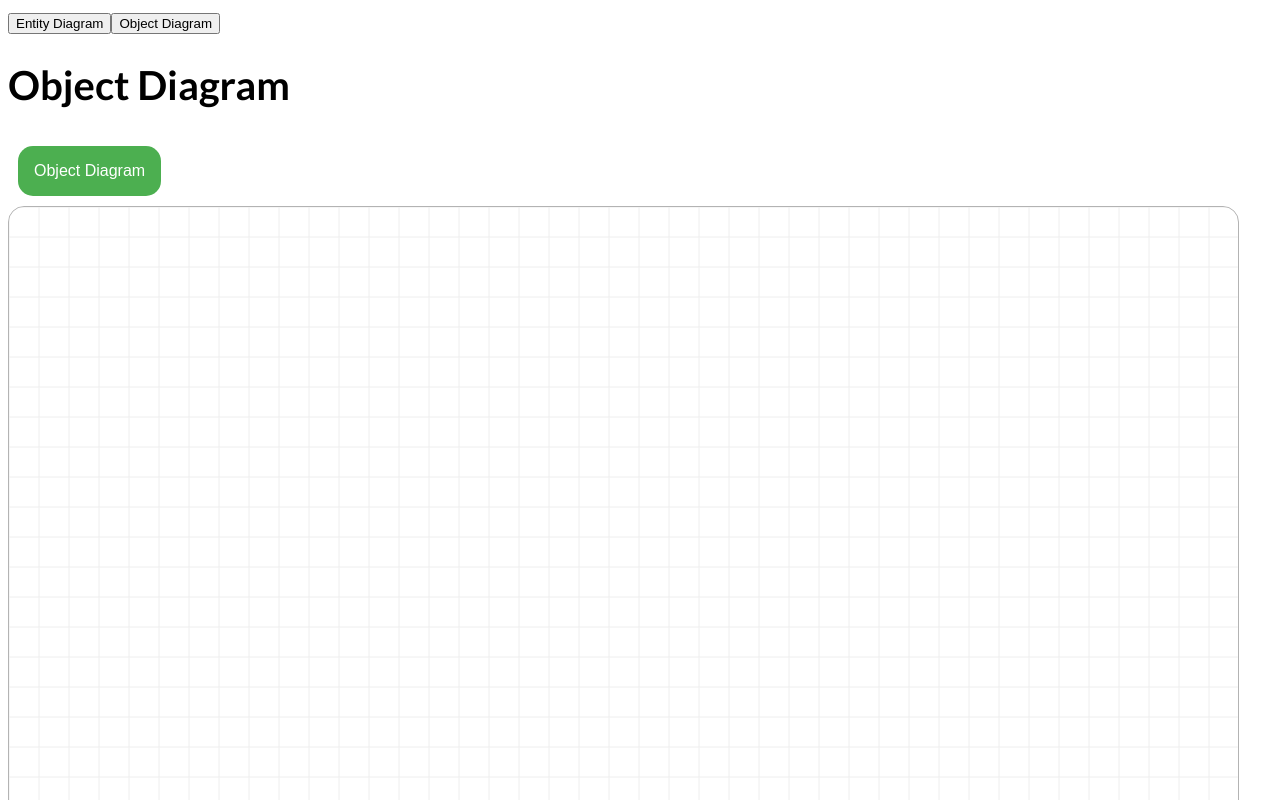
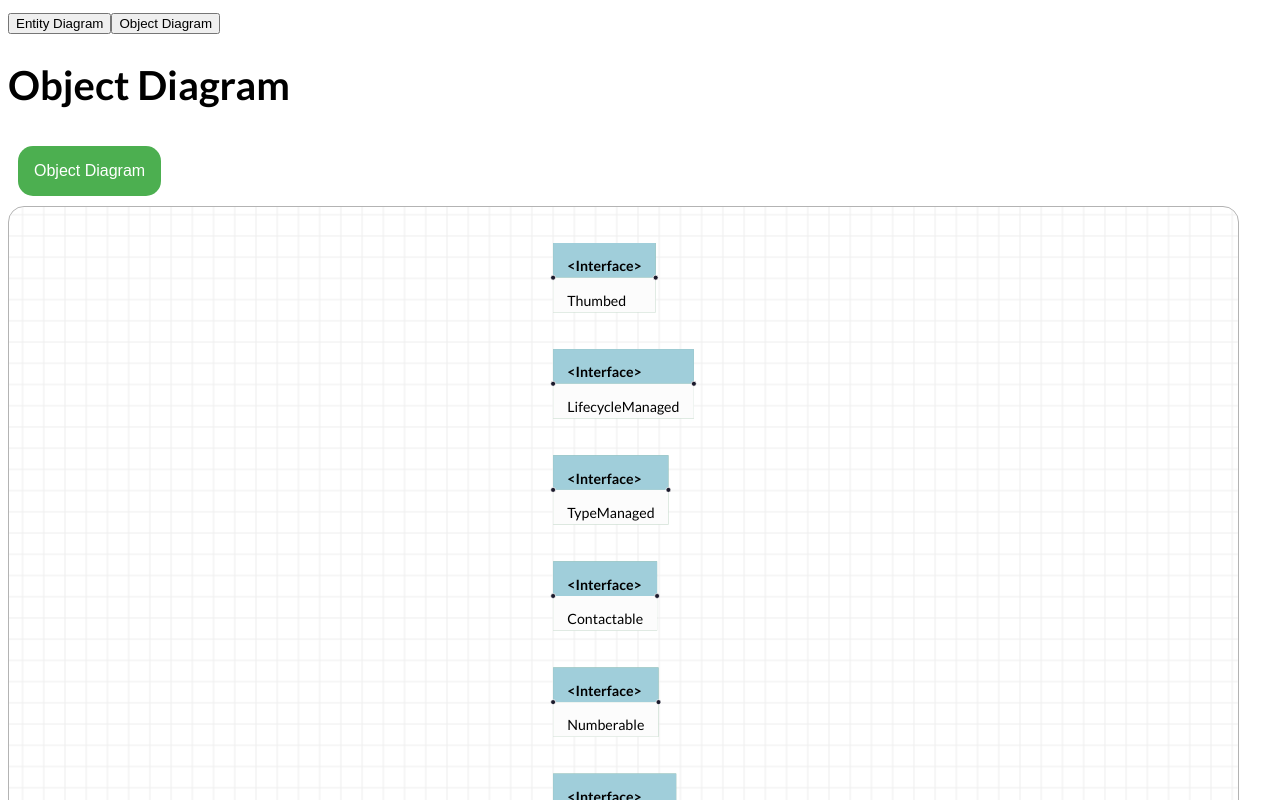
Before and after one commit to katappult/katappult-uml-viewer, a React (Vite) app: page / in a window 1280 px wide. Shown: the top 800 px of the page. Built offline with nearby package versions, Linux system fonts and the light colour scheme.

Commit message:
feat: add interface table on object tab diagram

```diff
--- a/src/components/DiagramComponent.jsx
+++ b/src/components/DiagramComponent.jsx
@@ -10,9 +10,13 @@ import {
     createEdgeOneToMany,
     createEdgeManyToMany,
     createEdgeOneToOne,
+    createInterfaceEdge,
 } from '../utils'
 import {useNodesState, useEdgesState} from '@xyflow/react'
 import {ReactFlowContainer} from './ReactFlowContainer'
+import {InterfaceTable} from './Interface/InterfaceTable'
+import {takeKnoers} from '../utils'
+import {createInterfaceNodesTable} from '../utils'
 
 export const DiagramComponent = ({title, TableComponent}) => {
     const {data, fetchData} = useStore()
@@ -21,7 +25,14 @@ export const DiagramComponent = ({title, TableComponent}) => {
     const [nodes, setNodes, onNodesChange] = useNodesState([])
     const [edges, setEdges, onEdgesChange] = useEdgesState([])
 
-    const nodeTypes = useMemo(() => ({table: TableComponent}), [TableComponent])
+    const nodeTypes = useMemo(
+        () => ({
+            table: TableComponent,
+            interface: InterfaceTable,
+        }),
+        [TableComponent]
+    )
+
     const edgeTypes = useMemo(() => ({floating: SimpleFloatingEdge}), [])
 
     const [isLoading, setIsLoading] = useState(true)
@@ -32,20 +43,30 @@ export const DiagramComponent = ({title, TableComponent}) => {
             if (!data) {
                 fetchData()
             }
+            const knoers = data ? takeKnoers(data) : []
 
             const newNodes = data
-                ? createNodesTable(data).filter(node =>
-                      checkedItems.includes(node.id)
-                  )
+                ? [
+                      ...createNodesTable(data).filter(node =>
+                          checkedItems.includes(node.id)
+                      ),
+                      ...(knoers && title.toLowerCase().includes('object')
+                          ? createInterfaceNodesTable(knoers)
+                          : []),
+                  ]
                 : []
+
             const newEdges = data
                 ? [
                       ...createEdgeOneToMany(data),
                       ...createEdgeManyToMany(data),
                       ...createEdgeOneToOne(data),
+                      ...createInterfaceEdge(data),
                   ]
                 : []
+
             setNodes(newNodes)
+
             setEdges(newEdges)
 
             setIsLoading(false)
@@ -53,11 +74,10 @@ export const DiagramComponent = ({title, TableComponent}) => {
             setError(error.message)
             setIsLoading(false)
         }
-    }, [data, fetchData, setEdges, setNodes, checkedItems])
+    }, [data, fetchData, setEdges, setNodes, checkedItems, title])
 
     if (isLoading) return <div>Loading...</div>
     if (error) return <div>Error: {error}</div>
-
     return (
         <>
             <h1>{title}</h1>
--- /dev/null
+++ b/src/components/Interface/InterfaceTable.jsx
@@ -0,0 +1,32 @@
+import PropTypes from 'prop-types'
+import {Handle, Position} from '@xyflow/react'
+
+export const InterfaceTable = ({data}) => {
+    return (
+        <div className="text-updater-node">
+            <Handle type="source" position={Position.Right} id="a" />
+            <Handle type="source" position={Position.Left} id="b" />
+            <table className="minimalistBlack item">
+                <thead className="custom-drag-handle">
+                    <tr>
+                        <th colSpan={2}>&lt;Interface&gt;</th>
+                    </tr>
+                </thead>
+                <tbody>
+                    <tr
+                        style={{
+                            display: 'flex',
+                            justifyContent: 'space-between',
+                        }}
+                    >
+                        <td style={{textAlign: 'left'}}>{data}</td>
+                    </tr>
+                </tbody>
+            </table>
+        </div>
+    )
+}
+
+InterfaceTable.propTypes = {
+    data: PropTypes.string.isRequired,
+}
--- a/src/utils.js
+++ b/src/utils.js
@@ -1,4 +1,4 @@
-import {Position} from '@xyflow/react'
+import {Position, MarkerType} from '@xyflow/react'
 
 // Convert camelCase to snake_case
 export const camelToSnakeCase = str =>
@@ -41,7 +41,7 @@ export const takeKnoers = entities => {
     const knoersArray = []
     const knoersSet = new Set()
 
-    Object.entries(entities).forEach(([value]) => {
+    Object.entries(entities).forEach(([key, value]) => {
         if (value && value.entity && value.entity.knoers) {
             value.entity.knoers.forEach(knoer => {
                 if (!knoersSet.has(knoer)) {
@@ -51,18 +51,17 @@ export const takeKnoers = entities => {
             })
         }
     })
-
     return knoersArray
 }
 
 export const createInterfaceNodesTable = knoers => {
-    return knoers.map(knoer => ({
+    return knoers.map((knoer, index) => ({
         id: knoer,
         label: knoer,
-        type: 'knoer',
-        position: {x: 50, y: 100}, // Adjusted position values
+        type: 'interface',
+        position: {x: -450, y: 100 + index * 150},
         dragHandle: '.custom-drag-handle',
-        data: knoer, // Changed from value.entity to knoer
+        data: knoer,
         style: {backgroundColor: 'rgba(127, 173, 139)'},
     }))
 }
@@ -98,13 +97,39 @@ const createEdges = (
     return edges
 }
 
+const createKnoersEdges = (entities, strokeColor, startLabel, endLabel) => {
+    const edges = []
+    Object.values(entities).forEach(entity => {
+        if (entity.entity && entity.entity.knoers) {
+            entity.entity.knoers.forEach((knoer, index) => {
+                edges.push({
+                    id: `${entity.entity.name}_${knoer}_${index}`,
+                    source: `${entity.entity.name.charAt(0).toLowerCase() + entity.entity.name.slice(1)}.json`,
+                    target: `${knoer}`,
+                    data: {
+                        startLabel: `${startLabel}`,
+                        endLabel: `${endLabel}`,
+                    },
+                    markerEnd: {
+                        type: MarkerType.ArrowClosed,
+                    },
+                    type: 'floating',
+                    style: {strokeWidth: 5, stroke: strokeColor},
+                })
+            })
+        }
+    })
+    return edges
+}
+
 export const createEdgeOneToMany = entities =>
     createEdges(entities, 'oneToMany', 'red', '1', '*')
 export const createEdgeManyToMany = entities =>
     createEdges(entities, 'manyToMany', 'yellow', '*', '*')
 export const createEdgeOneToOne = entities =>
     createEdges(entities, 'oneToOne', 'blue', '1', '1')
-
+export const createInterfaceEdge = entities =>
+    createKnoersEdges(entities, 'orange')
 // Get parameters for edge positioning, considering only left and right positions
 export const getParams = (nodeA, nodeB) => {
     const centerA = getNodeCenter(nodeA)
```
